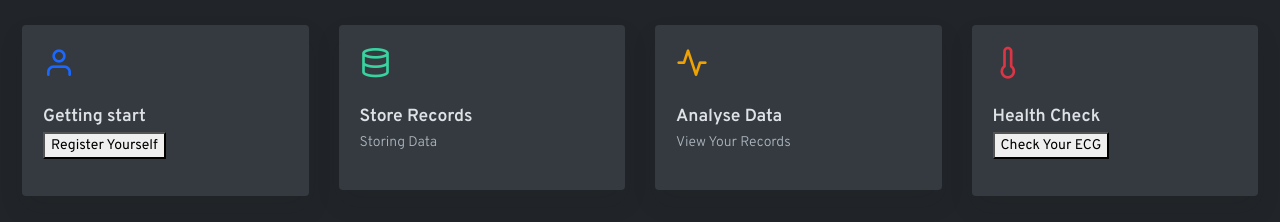
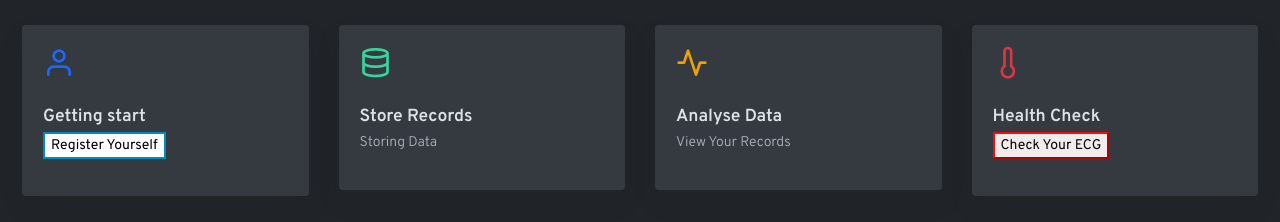
Before and after one commit to supriyo010/midicox, a plain HTML site: page start.html in a window 1280 px wide. Shown: the part 880-1102 px from the top of the page. Drawn offline with Linux system fonts and the light colour scheme; a script that the page names is missing; files whose address does not match are found by name.

Commit message:
first commit

```diff
--- a/css/simplebar.css
+++ b/css/simplebar.css
@@ -209,3 +209,26 @@
   scrollbar-width: none;
   -ms-overflow-style: none;
 }
+.help{
+  color: rgb(46, 172, 172);
+
+}
+.btnn{
+  background-color:rgb(241, 235, 235);
+
+  border-color: rgb(245, 11, 11);
+  color: rgb(5, 5, 5);
+}
+.btnn:hover{
+  background-color: #cc0913;
+  color: white;
+}
+.btnn1{
+  background-color: white;
+  color: black;
+  border: 2px solid #008CBA;
+}
+.btnn1:hover{
+  background-color: #008CBA;
+  color: white;
+}
```
